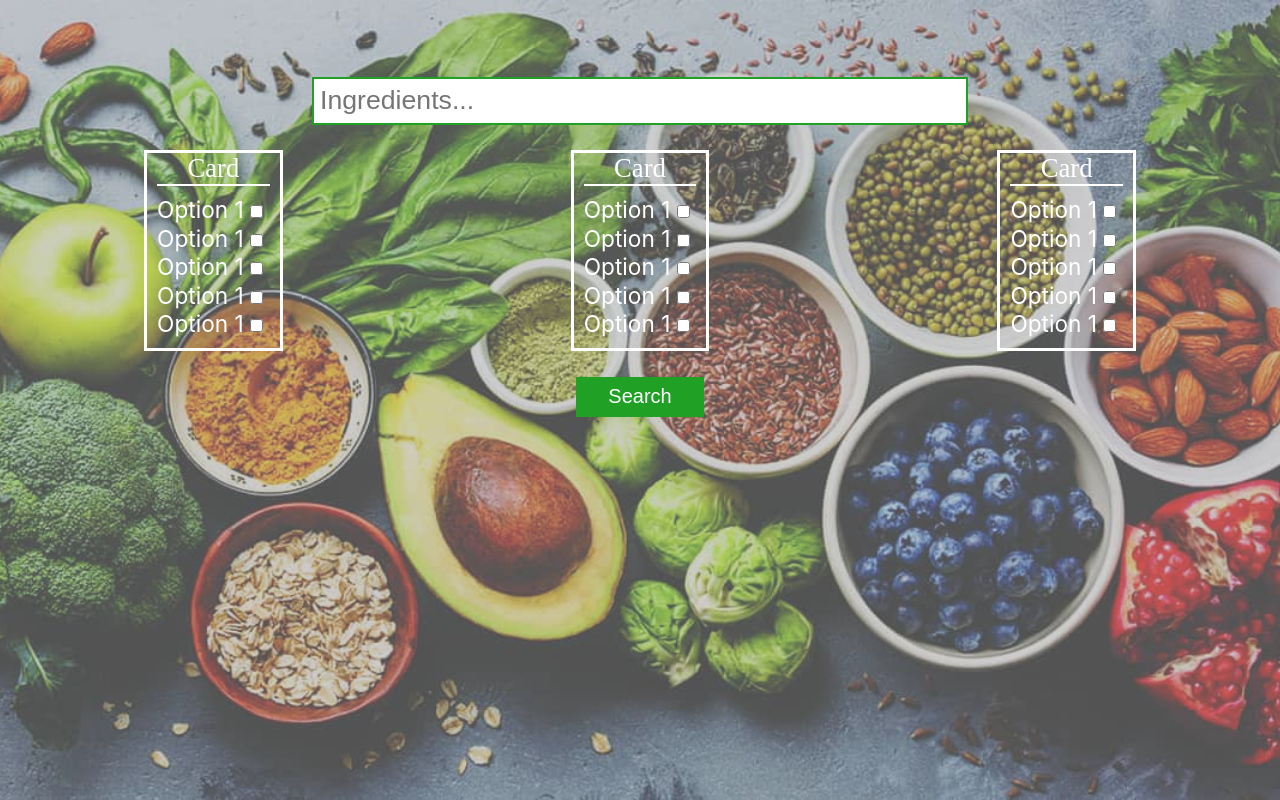
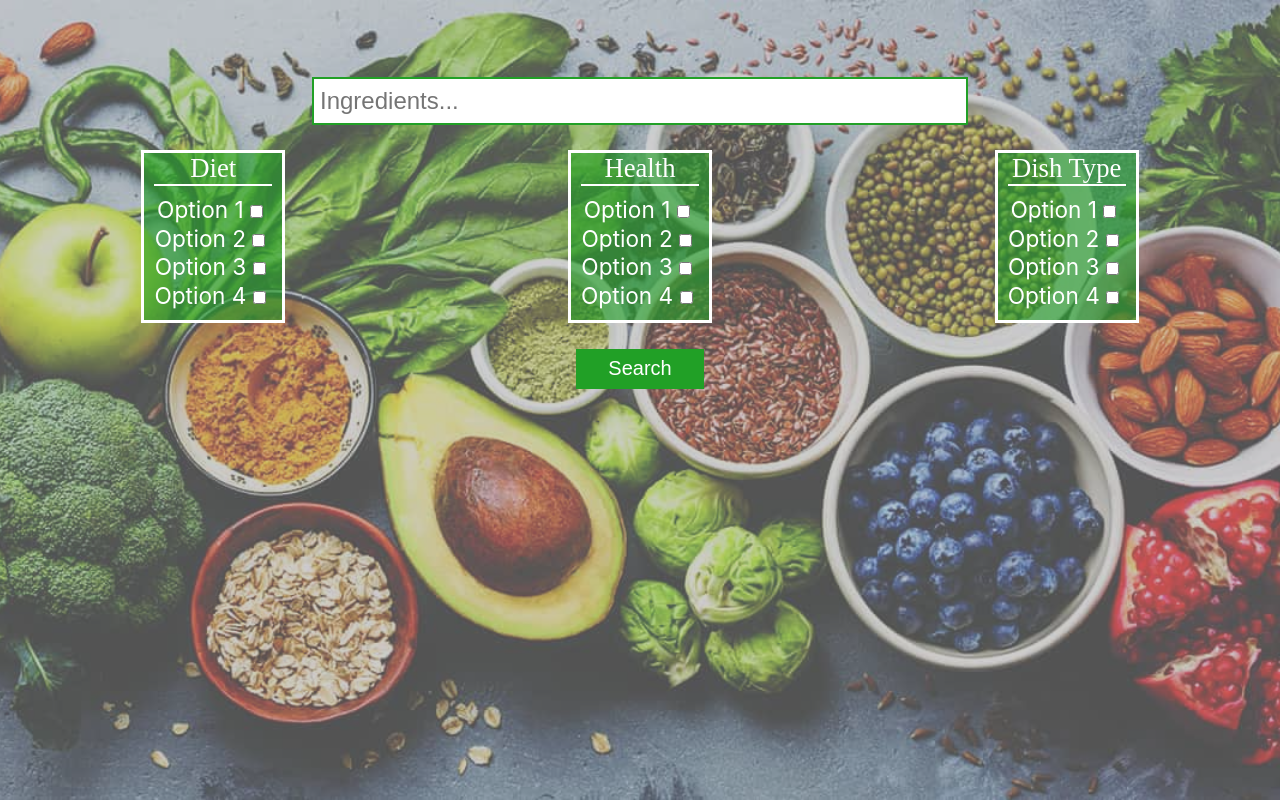
Before and after one commit to iliyanBachiyski/recipe-app, a React (Create React App) app: page / in a window 1280 px wide. Built offline with nearby package versions, Linux system fonts and the light colour scheme; the HTML template or start-up script is replaced by a standard one.

Commit message:
Implemented SearchOption selection. Add more style.

```diff
--- a/src/App.js
+++ b/src/App.js
@@ -12,9 +12,52 @@ class App extends Component {
       inputConf: {
         placeholder: "Ingredients..."
       }
+    },
+    searchCards: {
+      diet: {
+        label: "Diet",
+        options: ["Option 1", "Option 2", "Option 3", "Option 4"],
+        selectedOptions: {}
+      },
+      health: {
+        label: "Health",
+        options: ["Option 1", "Option 2", "Option 3", "Option 4"],
+        selectedOptions: {}
+      },
+      dishType: {
+        label: "Dish Type",
+        options: ["Option 1", "Option 2", "Option 3", "Option 4"],
+        selectedOptions: {}
+      }
     }
   };
+  selectOptionsHandler = (value, selectedOptions) => {
+    if (value === "dish type") {
+      value = "dishType";
+    }
+    this.setState(prevState => {
+      return {
+        searchCards: {
+          diet: { ...prevState.searchCards.diet },
+          health: { ...prevState.searchCards.health },
+          dishType: { ...prevState.searchCards.dishType },
+          [value]: { ...prevState.searchCards[value], selectedOptions }
+        }
+      };
+    });
+  };
   render() {
+    const searchCards = [];
+    for (let key in this.state.searchCards) {
+      searchCards.push(
+        <SearchCard
+          title={this.state.searchCards[key].label}
+          options={this.state.searchCards[key].options}
+          selectOptions={this.selectOptionsHandler}
+          key={key}
+        />
+      );
+    }
     return (
       <div className={classes.App}>
         <div className={classes.Wrapper}>
@@ -24,11 +67,7 @@ class App extends Component {
             render={() => (
               <React.Fragment>
                 <SearchBar inputConfig={this.state.searchBarConfig.inputConf} />
-                <div className={classes.SearchCardContainer}>
-                  <SearchCard />
-                  <SearchCard />
-                  <SearchCard />
-                </div>
+                <div className={classes.SearchCardContainer}>{searchCards}</div>
                 <Button label="Search" />
               </React.Fragment>
             )}
--- a/src/components/SeacrchCard/SearchCard.js
+++ b/src/components/SeacrchCard/SearchCard.js
@@ -3,15 +3,34 @@ import SearchOption from "./SearchOption/SearchOption";
 import classes from "./SearchCard.module.css";
 
 class SearchCard extends Component {
+  state = {
+    selectedInputs: {}
+  };
+
+  changeInputHandler = (value, isChecked) => {
+    this.setState(prevState => {
+      const newState = {
+        selectedInputs: {
+          ...prevState.selectedInputs,
+          [value]: isChecked
+        }
+      };
+      const title = this.props.title.toLowerCase(newState);
+      this.props.selectOptions(title, newState.selectedInputs);
+      return newState;
+    });
+  };
   render() {
     return (
       <div className={classes.Card}>
-        <label className={classes.CardLabel}>Card</label>
-        <SearchOption />
-        <SearchOption />
-        <SearchOption />
-        <SearchOption />
-        <SearchOption />
+        <label className={classes.CardLabel}>{this.props.title}</label>
+        {this.props.options.map(option => (
+          <SearchOption
+            value={option}
+            key={option}
+            changeValue={this.changeInputHandler}
+          />
+        ))}
       </div>
     );
   }
--- a/src/components/SeacrchCard/SearchCard.module.css
+++ b/src/components/SeacrchCard/SearchCard.module.css
@@ -5,6 +5,7 @@
   padding: 0 10px 10px 10px;
   color: white;
   margin-bottom: 2%;
+  background-color: rgba(33, 160, 38, 0.6);
 }
 
 .CardLabel {
--- a/src/components/SeacrchCard/SearchOption/SearchOption.js
+++ b/src/components/SeacrchCard/SearchOption/SearchOption.js
@@ -1,11 +1,16 @@
 import React from "react";
 import classes from "./SearchOption.module.css";
 
-const SearchOption = () => {
+const SearchOption = props => {
   return (
     <div className={classes.Option}>
-      <label className={classes.Label}>Option 1</label>
-      <input className={classes.Checkbox} type="checkbox" />
+      <label className={classes.Label}>{props.value}</label>
+      <input
+        value={props.value}
+        className={classes.Checkbox}
+        type="checkbox"
+        onChange={e => props.changeValue(e.target.value, e.target.checked)}
+      />
     </div>
   );
 };
--- a/src/components/SearchBar/SearchBar.module.css
+++ b/src/components/SearchBar/SearchBar.module.css
@@ -8,7 +8,7 @@
 
 .SearchBar input {
   width: 50%;
-  font-size: 20pt;
+  font-size: 18pt;
   padding: 6px;
   border: 2px solid #21a026;
 }
```
